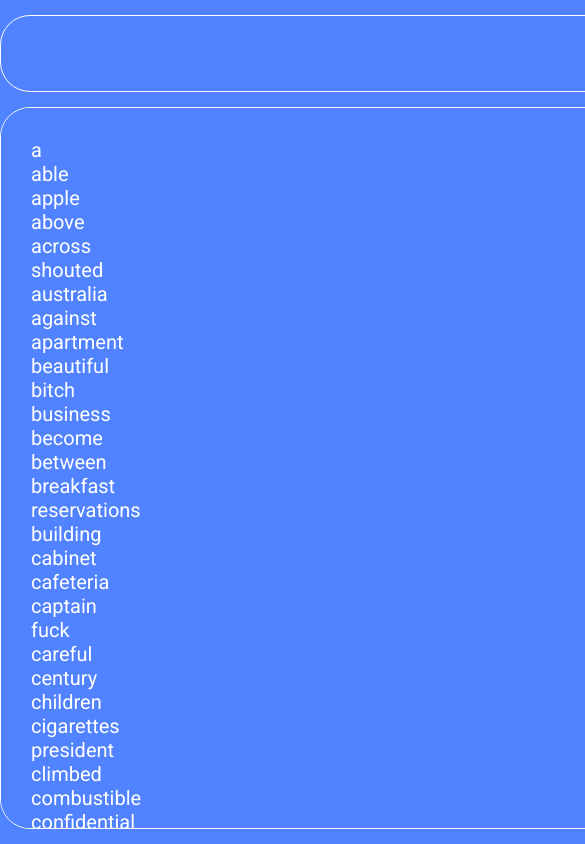
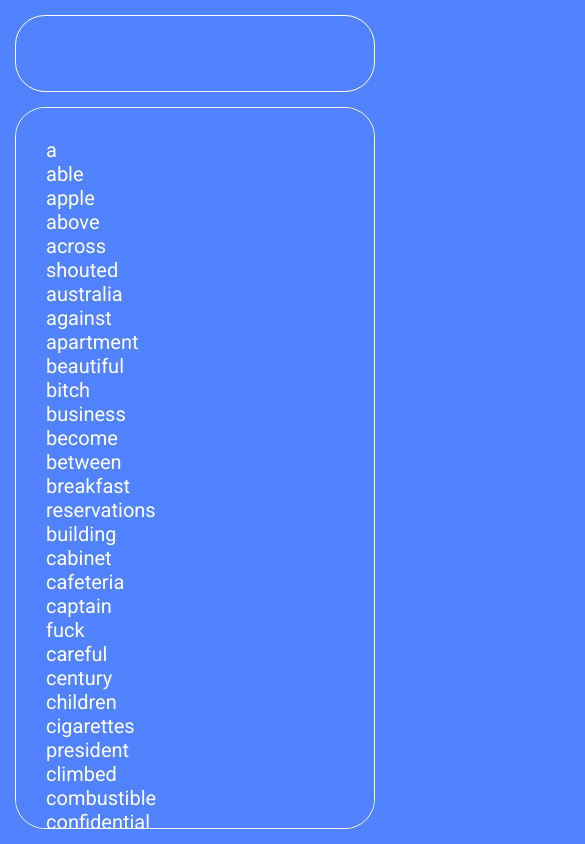
Before and after one commit to shodon2007/search, a React (Create React App) app: page / in a window 390 px wide. Shown: the top 844 px of the page, 585 px wide, since content can reach past the window. Built offline with nearby package versions, Linux system fonts and the light colour scheme.

Commit message:
finished all project

```diff
--- a/public/style.css
+++ b/public/style.css
@@ -57,7 +57,7 @@
 }
 
 @media (max-width: 1200px) {
-    .body {
+    .App {
         width: 100%;
         padding: 15px;
     }
```
